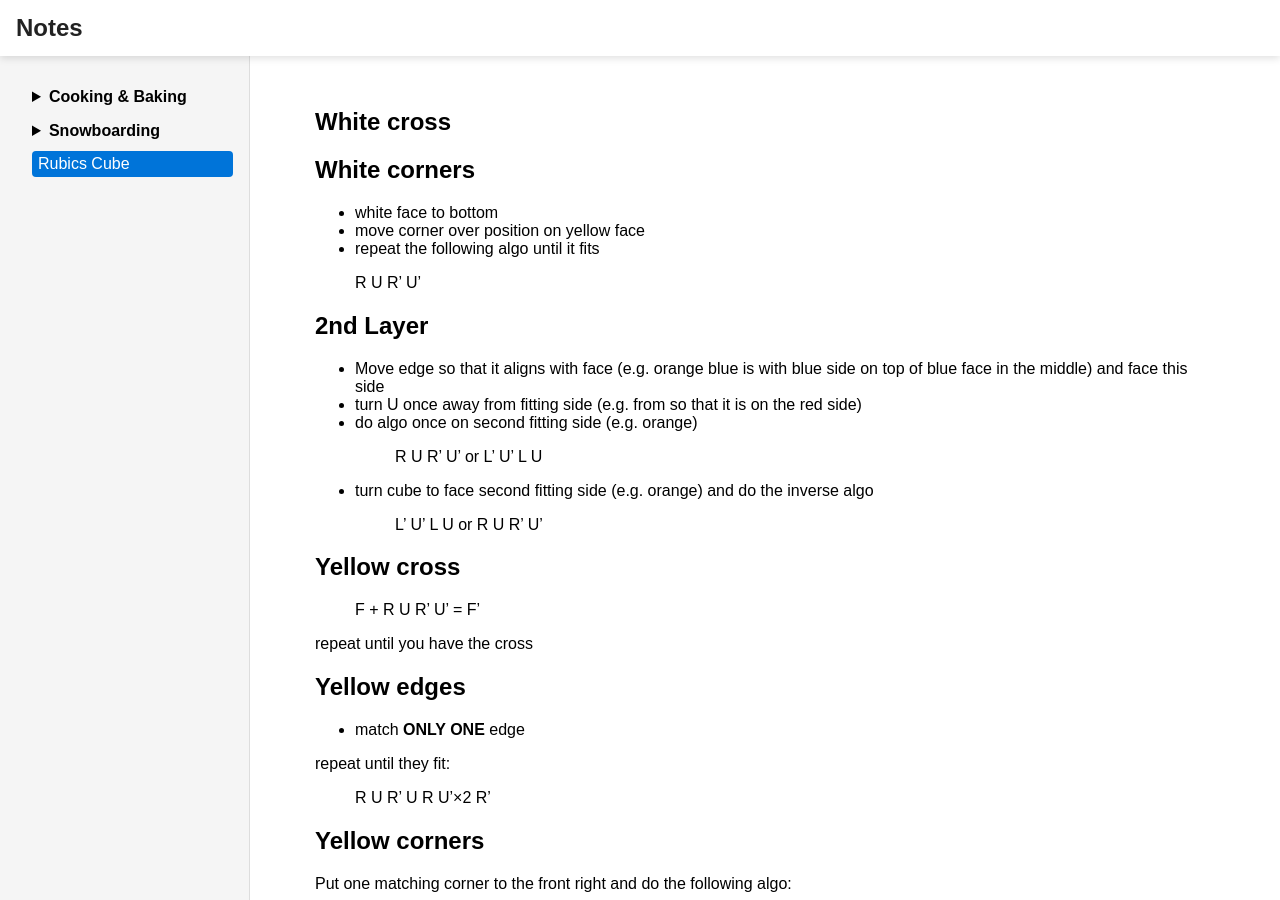
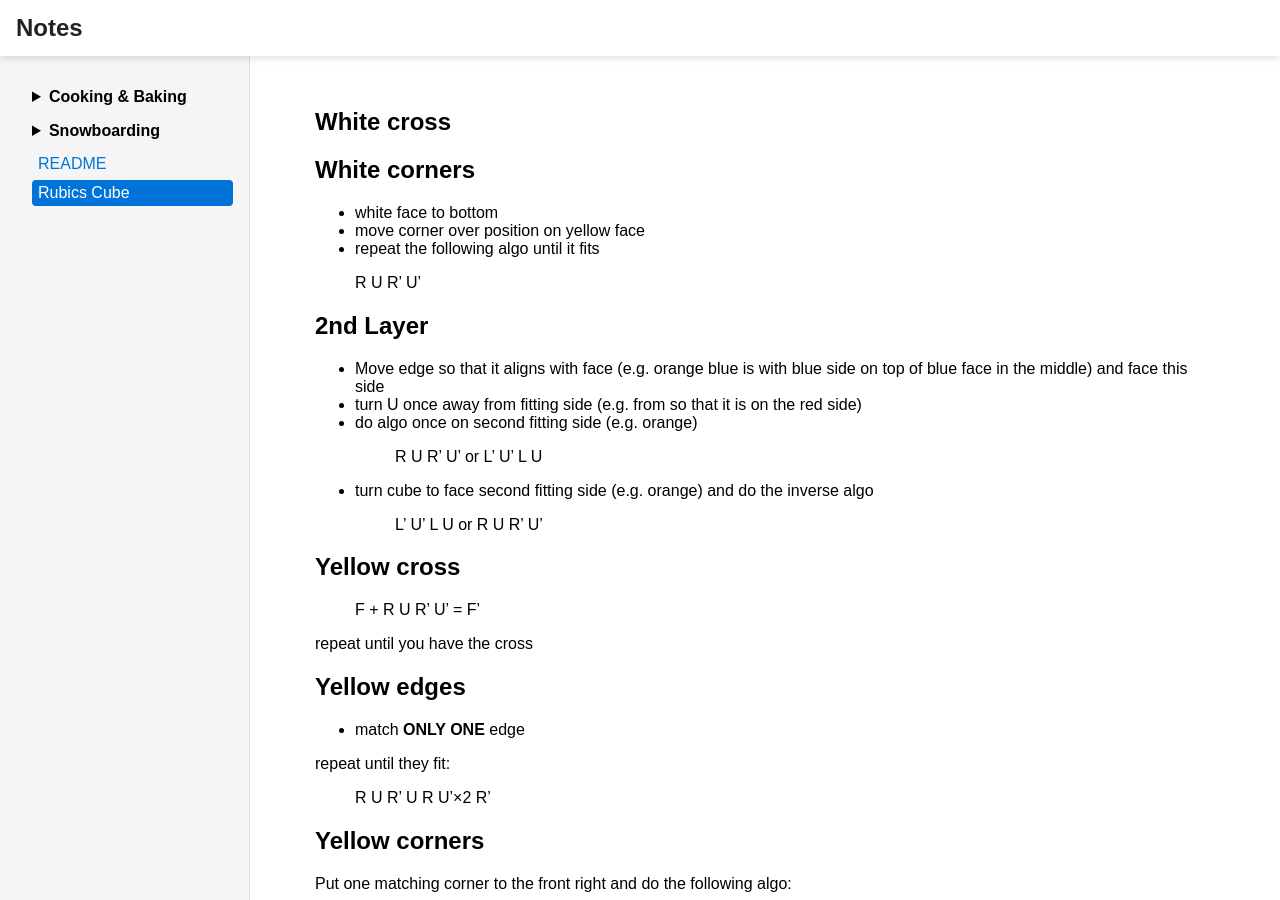
Before and after one commit to lukasoppermann/notes, a Jekyll site: the page built from Rubics Cube.md, in a window 1280 px wide and 900 px high. Built offline with Jekyll 4.4.1, drawn with Linux system fonts in a browser that asks for light colours; our own code applies the rules of GitHub Pages for plain Markdown files.

Commit message:
Sync files and nav data from source repo [skip ci]

```diff
--- a/_data/nav.yml
+++ b/_data/nav.yml
@@ -106,5 +106,7 @@
     url: Snowboarding/Snowboarding%20goggles
   - title: Snowboarding
     url: Snowboarding/Snowboarding
+- title: README
+  url: README
 - title: Rubics Cube
   url: Rubics%20Cube
```
